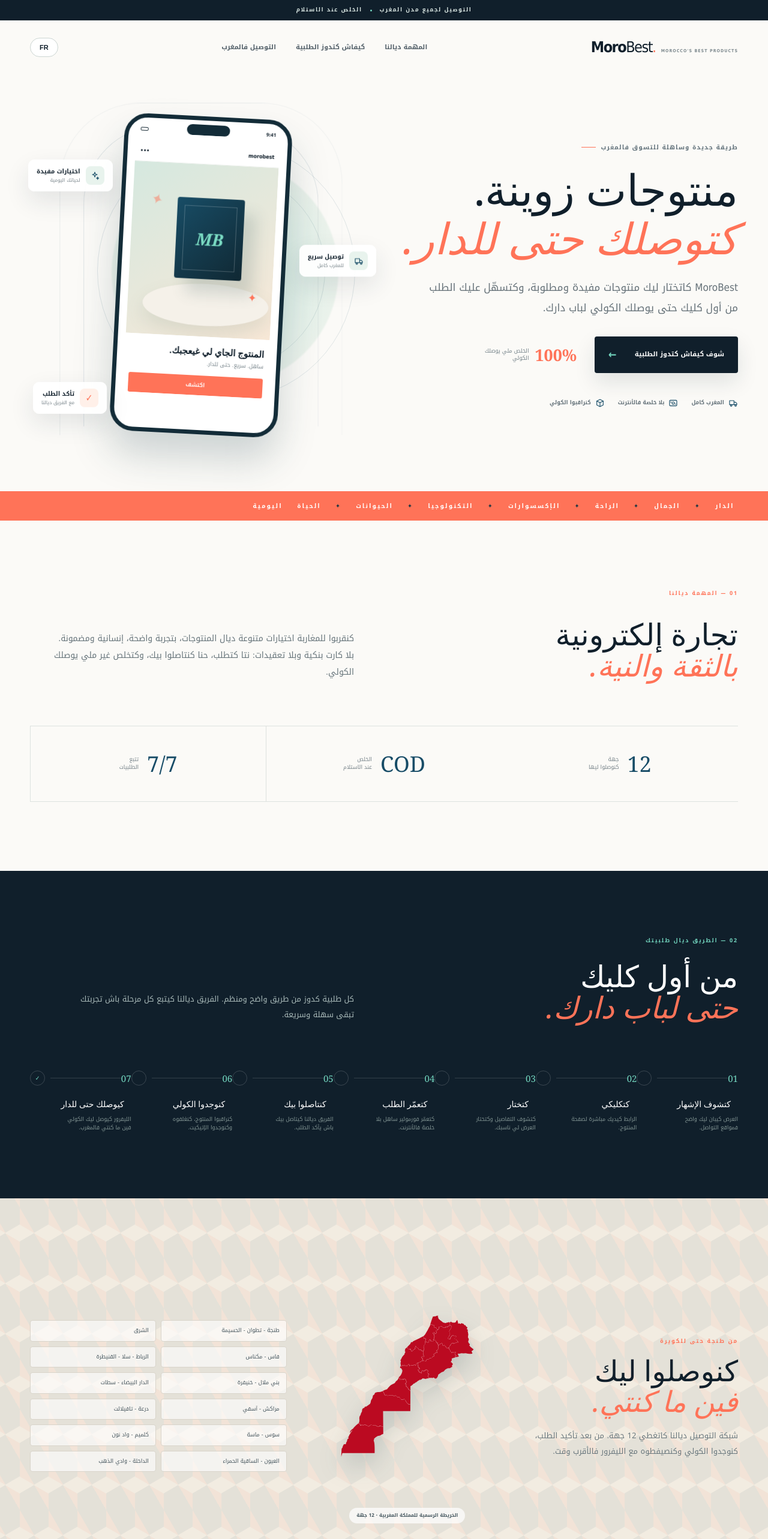
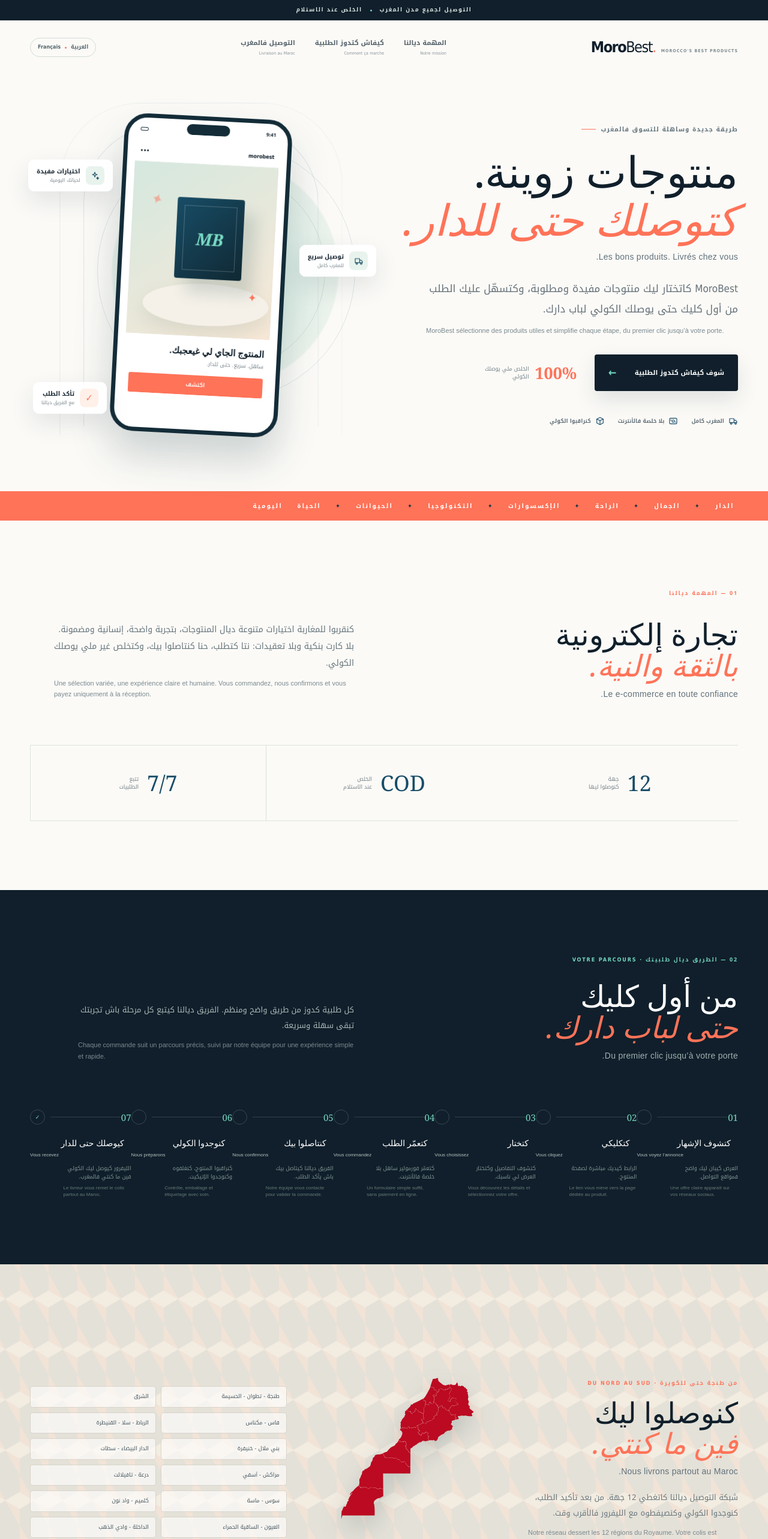
Before and after one commit to tecom25/16-7-26-multiprise-codex, a Next.js app: page / in a window 1280 px wide. Shown: the top 2566 px of the page at 60% size. Built offline with nearby package versions, Linux system fonts and the light colour scheme; a web font is replaced by a local one.

Commit message:
Show Darija and French together (#7)

```diff
--- a/app/(default)/page.tsx
+++ b/app/(default)/page.tsx
@@ -1,6 +1,6 @@
 "use client";
 
-import { MouseEvent, useState } from "react";
+import { MouseEvent } from "react";
 
 const steps = [
   ["01", "Vous voyez l’annonce", "Une offre claire apparaît sur vos réseaux sociaux.", "كتشوف الإشهار", "العرض كيبان ليك واضح فمواقع التواصل."],
@@ -25,8 +25,7 @@
 };
 
 export default function MoroccoBestHome() {
-  const [lang, setLang] = useState<"fr" | "ar">("ar");
-  const ar = lang === "ar";
+  const ar = true;
   function moveStage(event: MouseEvent<HTMLDivElement>) {
     const rect = event.currentTarget.getBoundingClientRect();
     const x = (event.clientX - rect.left) / rect.width - .5;
@@ -44,15 +43,15 @@
     <div className="mb-topline">{ar ? "التوصيل لجميع مدن المغرب" : "Livraison partout au Maroc"} <span/> {ar ? "الخلص عند الاستلام" : "Paiement à la réception"}</div>
     <header className="mb-nav mb-wrap">
       <a className="mb-logo" href="#"><b>Moro</b>Best<i>.</i><small>Morocco&apos;s best products</small></a>
-      <nav><a href="#mission">{ar ? "المهمة ديالنا" : "Notre mission"}</a><a href="#parcours">{ar ? "كيفاش كتدوز الطلبية" : "Comment ça marche"}</a><a href="#maroc">{ar ? "التوصيل فالمغرب" : "Livraison au Maroc"}</a></nav>
-      <button className="mb-lang" onClick={() => setLang(ar ? "fr" : "ar")}>{ar ? "FR" : "العربية"}</button>
+      <nav><a href="#mission">المهمة ديالنا<small>Notre mission</small></a><a href="#parcours">كيفاش كتدوز الطلبية<small>Comment ça marche</small></a><a href="#maroc">التوصيل فالمغرب<small>Livraison au Maroc</small></a></nav>
+      <span className="mb-bilingual">العربية <i/> Français</span>
     </header>
 
     <section className="mb-hero mb-wrap">
       <div className="mb-hero-copy">
         <div className="mb-kicker"><i/> {ar ? "طريقة جديدة وساهلة للتسوق فالمغرب" : "Une nouvelle façon d'acheter au Maroc"}</div>
-        <h1>{ar ? <>منتوجات زوينة.<br/><em>كتوصلك حتى للدار.</em></> : <>Les bons produits.<br/><em>Livrés chez vous.</em></>}</h1>
-        <p>{ar ? "MoroBest كاتختار ليك منتوجات مفيدة ومطلوبة، وكتسهّل عليك الطلب من أول كليك حتى يوصلك الكولي لباب دارك." : "MoroBest sélectionne des produits utiles et désirables, puis simplifie chaque étape jusqu'à votre porte."}</p>
+        <h1>منتوجات زوينة.<br/><em>كتوصلك حتى للدار.</em><small>Les bons produits. Livrés chez vous.</small></h1>
+        <p>MoroBest كاتختار ليك منتوجات مفيدة ومطلوبة، وكتسهّل عليك الطلب من أول كليك حتى يوصلك الكولي لباب دارك.<span className="mb-fr">MoroBest sélectionne des produits utiles et simplifie chaque étape, du premier clic jusqu’à votre porte.</span></p>
         <div className="mb-actions"><a href="#parcours" className="mb-primary">{ar ? "شوف كيفاش كتدوز الطلبية" : "Voir comment ça marche"} <span>→</span></a><div><b>100%</b><small>{ar ? "الخلص ملي يوصلك الكولي" : "Paiement à la livraison"}</small></div></div>
         <div className="mb-proof"><span><MiniIcon type="truck"/>{ar ? "المغرب كامل" : "Tout le Maroc"}</span><span><MiniIcon type="cash"/>{ar ? "بلا خلصة فالأنترنت" : "Sans paiement en ligne"}</span><span><MiniIcon type="box"/>{ar ? "كنراقبوا الكولي" : "Colis contrôlés"}</span></div>
       </div>
@@ -75,22 +74,22 @@
 
     <section id="mission" className="mb-mission mb-wrap">
       <div className="mb-section-label">{ar ? "01 — المهمة ديالنا" : "01 — NOTRE MISSION"}</div>
-      <div className="mb-mission-copy"><h2>{ar ? <>تجارة إلكترونية<br/><em>بالثقة والنية.</em></> : <>Le e-commerce<br/><em>en toute confiance.</em></>}</h2><p>{ar ? "كنقربوا للمغاربة اختيارات متنوعة ديال المنتوجات، بتجربة واضحة، إنسانية ومضمونة. بلا كارت بنكية وبلا تعقيدات: نتا كتطلب، حنا كنتاصلوا بيك، وكتخلص غير ملي يوصلك الكولي." : "Nous connectons les Marocains à une sélection variée de produits, avec une expérience claire, humaine et rassurante. Pas de carte bancaire, pas de complication : vous commandez, nous confirmons et vous payez à la réception."}</p></div>
+      <div className="mb-mission-copy"><h2>تجارة إلكترونية<br/><em>بالثقة والنية.</em><small>Le e-commerce en toute confiance.</small></h2><p>كنقربوا للمغاربة اختيارات متنوعة ديال المنتوجات، بتجربة واضحة، إنسانية ومضمونة. بلا كارت بنكية وبلا تعقيدات: نتا كتطلب، حنا كنتاصلوا بيك، وكتخلص غير ملي يوصلك الكولي.<span className="mb-fr">Une sélection variée, une expérience claire et humaine. Vous commandez, nous confirmons et vous payez uniquement à la réception.</span></p></div>
       <div className="mb-stats"><article><strong>12</strong><span>{ar ? <>جهة<br/>كنوصلوا ليها</> : <>régions<br/>desservies</>}</span></article><article><strong>COD</strong><span>{ar ? <>الخلص<br/>عند الاستلام</> : <>paiement<br/>à la livraison</>}</span></article><article><strong>7/7</strong><span>{ar ? <>تتبع<br/>الطلبيات</> : <>suivi des<br/>commandes</>}</span></article></div>
     </section>
 
     <section id="parcours" className="mb-process">
-      <div className="mb-wrap"><div className="mb-process-head"><div><span>{ar ? "02 — الطريق ديال طلبيتك" : "02 — VOTRE PARCOURS"}</span><h2>{ar ? <>من أول كليك<br/><em>حتى لباب دارك.</em></> : <>Du premier clic<br/><em>jusqu&apos;à votre porte.</em></>}</h2></div><p>{ar ? "كل طلبية كدوز من طريق واضح ومنظم. الفريق ديالنا كيتبع كل مرحلة باش تجربتك تبقى سهلة وسريعة." : "Chaque commande suit un parcours précis. Notre équipe veille sur chaque étape pour que votre expérience reste simple et rapide."}</p></div>
-        <div className="mb-timeline">{steps.map(([number,title,text,arTitle,arText],index)=><article key={number}><div className="mb-step-line"><b>{number}</b><i/><span>{index===steps.length-1?"✓":""}</span></div><h3>{ar ? arTitle : title}</h3><p>{ar ? arText : text}</p></article>)}</div>
+      <div className="mb-wrap"><div className="mb-process-head"><div><span>02 — الطريق ديال طلبيتك · VOTRE PARCOURS</span><h2>من أول كليك<br/><em>حتى لباب دارك.</em><small>Du premier clic jusqu’à votre porte.</small></h2></div><p>كل طلبية كدوز من طريق واضح ومنظم. الفريق ديالنا كيتبع كل مرحلة باش تجربتك تبقى سهلة وسريعة.<span className="mb-fr">Chaque commande suit un parcours précis, suivi par notre équipe pour une expérience simple et rapide.</span></p></div>
+        <div className="mb-timeline">{steps.map(([number,title,text,arTitle,arText],index)=><article key={number}><div className="mb-step-line"><b>{number}</b><i/><span>{index===steps.length-1?"✓":""}</span></div><h3>{arTitle}<small>{title}</small></h3><p>{arText}<small>{text}</small></p></article>)}</div>
       </div>
     </section>
 
     <section id="maroc" className="mb-morocco">
-      <div className="mb-zellige"/><div className="mb-wrap mb-morocco-grid"><div><span className="mb-section-label">{ar ? "من طنجة حتى للكويرة" : "DU NORD AU SUD"}</span><h2>{ar ? <>كنوصلوا ليك<br/><em>فين ما كنتي.</em></> : <>Nous livrons<br/><em>partout au Maroc.</em></>}</h2><p>{ar ? "شبكة التوصيل ديالنا كاتغطي 12 جهة. من بعد تأكيد الطلب، كنوجدوا الكولي وكنصيفطوه مع الليفرور فالأقرب وقت." : "Notre réseau dessert les 12 régions du Royaume. Après confirmation, votre colis est contrôlé, étiqueté puis remis au livreur dans les meilleurs délais."}</p></div><figure className="mb-map"><img src="/morocco-regions-official.svg" alt="الخريطة الرسمية الكاملة للمملكة المغربية بجهاتها الاثنتي عشرة"/><figcaption>{ar ? "الخريطة الرسمية للمملكة المغربية · 12 جهة" : "Carte officielle du Royaume du Maroc · 12 régions"}</figcaption></figure><div className="mb-regions">{regions.map(region=><span key={region}>{region}</span>)}</div></div>
+      <div className="mb-zellige"/><div className="mb-wrap mb-morocco-grid"><div><span className="mb-section-label">من طنجة حتى للكويرة · DU NORD AU SUD</span><h2>كنوصلوا ليك<br/><em>فين ما كنتي.</em><small>Nous livrons partout au Maroc.</small></h2><p>شبكة التوصيل ديالنا كاتغطي 12 جهة. من بعد تأكيد الطلب، كنوجدوا الكولي وكنصيفطوه مع الليفرور فالأقرب وقت.<span className="mb-fr">Notre réseau dessert les 12 régions du Royaume. Votre colis est contrôlé, étiqueté puis remis au livreur.</span></p></div><figure className="mb-map"><img src="/morocco-regions-official.svg" alt="الخريطة الرسمية الكاملة للمملكة المغربية بجهاتها الاثنتي عشرة"/><figcaption>الخريطة الرسمية للمملكة المغربية · Carte officielle du Royaume · 12 régions</figcaption></figure><div className="mb-regions">{regions.map(region=><span key={region}>{region}</span>)}</div></div>
     </section>
 
     <section id="engagements" className="mb-values mb-wrap">
-      <div className="mb-section-label">{ar ? "03 — الالتزام ديالنا" : "03 — NOS ENGAGEMENTS"}</div><div className="mb-values-grid"><h2>{ar ? <>علاش تختار<br/><em>MoroBest؟</em></> : <>Pourquoi choisir<br/><em>MoroBest ?</em></>}</h2><article><span><MiniIcon type="box"/></span><h3>{ar ? "منتوجات مختارة" : "Produits sélectionnés"}</h3><p>{ar ? "كنختاروا عروض مفيدة، مطلوبة وبثمن مناسب للجودة." : "Des offres choisies pour leur utilité, leur tendance et leur rapport qualité-prix."}</p></article><article><span><MiniIcon type="truck"/></span><h3>{ar ? "توصيل وطني" : "Livraison nationale"}</h3><p>{ar ? "خدمة توصيل منظمة باش توصلك الطلبية فين ما كنتي فالمغرب." : "Une logistique organisée pour vous servir, où que vous soyez au Maroc."}</p></article><article><span><MiniIcon type="cash"/></span><h3>{ar ? "بلا مخاطرة" : "Aucun risque"}</h3><p>{ar ? "ما كتخلص حتى يوصلك الكولي وتستلم الطلبية ديالك." : "Vous réglez votre commande uniquement lorsqu'elle arrive entre vos mains."}</p></article></div>
+      <div className="mb-section-label">03 — الالتزام ديالنا · NOS ENGAGEMENTS</div><div className="mb-values-grid"><h2>علاش تختار<br/><em>MoroBest؟</em><small>Pourquoi choisir MoroBest ?</small></h2><article><span><MiniIcon type="box"/></span><h3>منتوجات مختارة<small>Produits sélectionnés</small></h3><p>كنختاروا عروض مفيدة، مطلوبة وبثمن مناسب للجودة.<small>Des offres utiles avec un excellent rapport qualité-prix.</small></p></article><article><span><MiniIcon type="truck"/></span><h3>توصيل وطني<small>Livraison nationale</small></h3><p>خدمة توصيل منظمة باش توصلك الطلبية فين ما كنتي فالمغرب.<small>Une logistique organisée partout au Maroc.</small></p></article><article><span><MiniIcon type="cash"/></span><h3>بلا مخاطرة<small>Aucun risque</small></h3><p>ما كتخلص حتى يوصلك الكولي وتستلم الطلبية ديالك.<small>Vous payez uniquement à la réception.</small></p></article></div>
     </section>
 
     <section className="mb-final"><div className="mb-wrap"><div><span>{ar ? "مرحبا بيك فـ MOROBEST" : "BIENVENUE CHEZ MOROBEST"}</span><h2>{ar ? <>الأحسن كيوصلك<br/><em>حتى لدارك.</em></> : <>Le meilleur arrive<br/><em>chez vous.</em></>}</h2></div><div className="mb-final-orbit"><span>م</span><i/><i/><i/></div></div></section>
```
Also changed, not shown: app/css/style.css.
